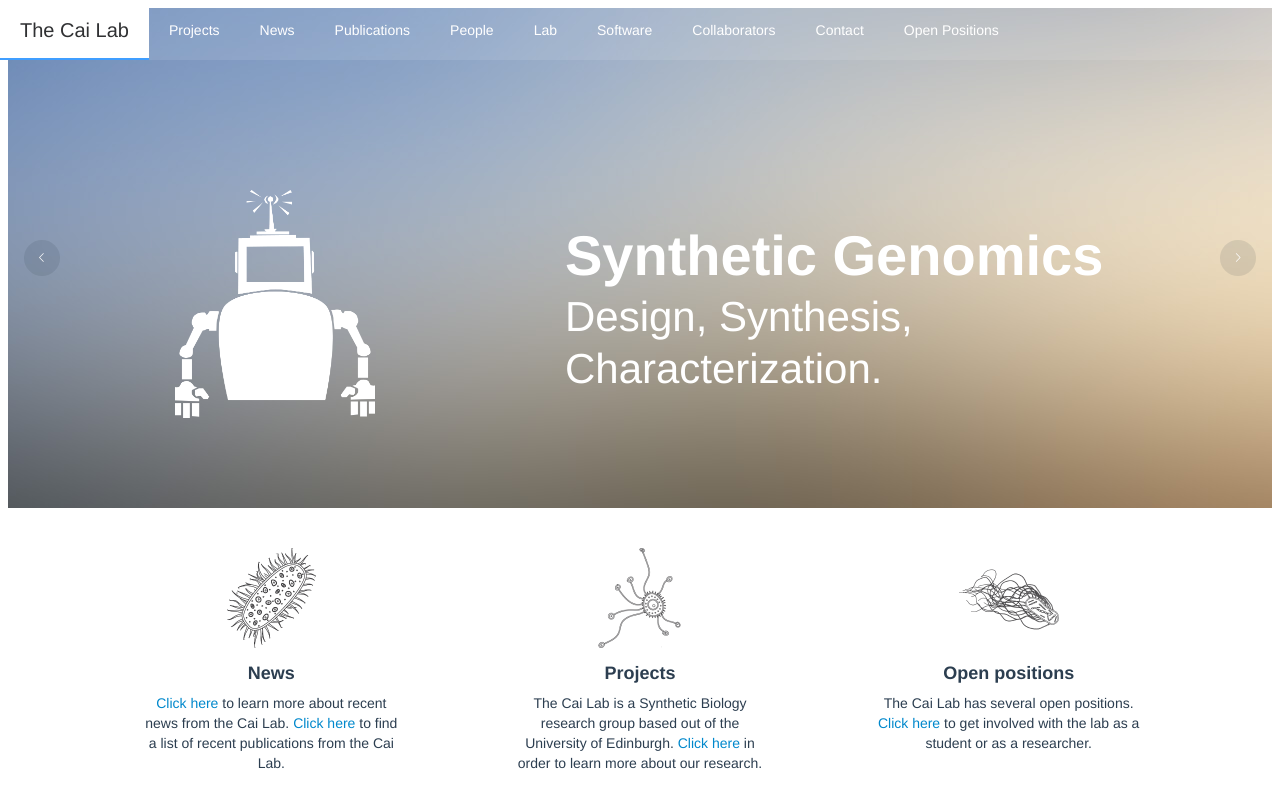
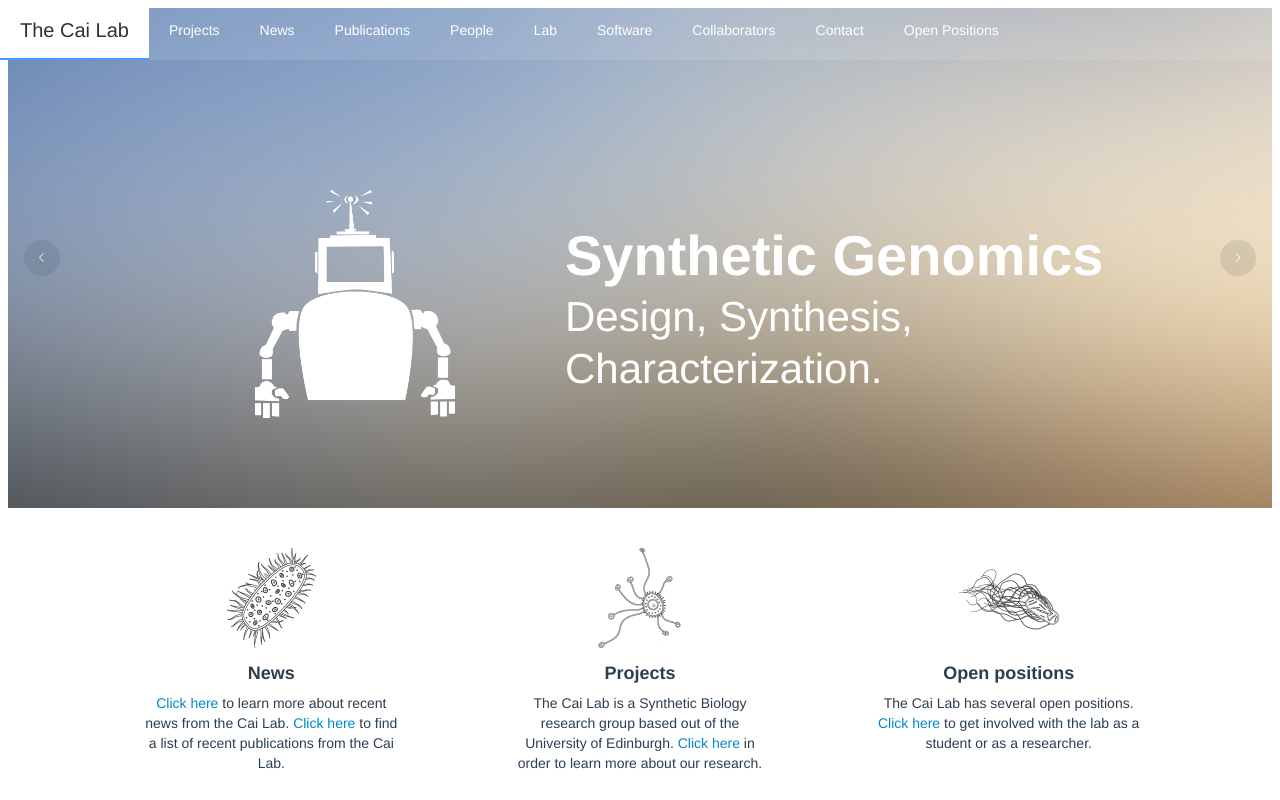
Before and after one commit to hihilary/cailab-homepage-v2, a Vue app: page /#/ in a window 1280 px wide. Shown: the top 800 px of the page. Built offline with nearby package versions, Linux system fonts and the light colour scheme; what vue-resource would draw is missing.

Commit message:
adjust align of pics in the carousel

```diff
--- a/src/components/Home.vue
+++ b/src/components/Home.vue
@@ -3,7 +3,7 @@
     <el-carousel :autoplay="false" arrow="always" indicator-position="none" height="500px" class="home-carousel">
       <el-carousel-item>
         <div class="container">
-          <div class="leftDiv">
+          <div class="leftDiv align-center">
             <img src="../assets/pic_art/newcairobot.png" class="robot">
           </div>
           <div class="rightDiv">
@@ -14,7 +14,7 @@
       </el-carousel-item>
       <el-carousel-item>
         <div class="container">
-          <div class="leftDiv">
+          <div class="leftDiv align-center">
             <img src="../assets/pic_art/CAIDNA.png" class="dna">
           </div>
           <div class="rightDiv">
@@ -201,4 +201,7 @@ img.dna {
 a.panel-link:hover {
   color: #005580;
 }
+.align-center{
+  text-align: center;
+}
 </style>
```
